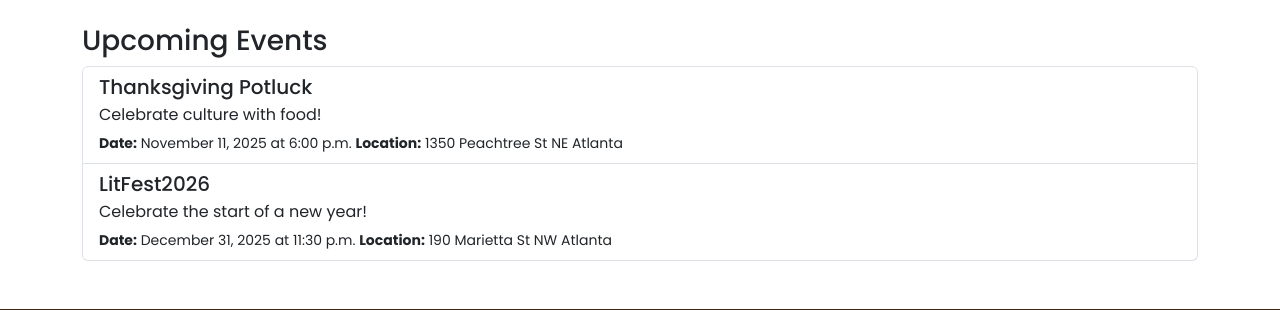
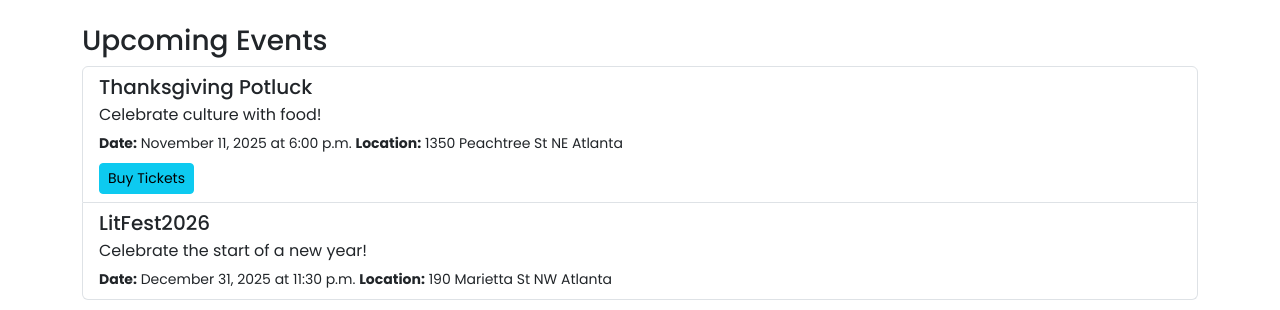
Before and after one commit to meeraranjan/EventSphere, a Django app: page /events/map/ in a window 1280 px wide. Shown: the part 802-1112 px from the top of the page. Run offline with Django 5.2, Linux system fonts and the light colour scheme; data comes from the database, SQL or seed files in the repository; some libraries are stand-ins or nearby versions.

Commit message:
changes to ticket link

```diff
--- a/eventsphere/events/templates/events/events_map.html
+++ b/eventsphere/events/templates/events/events_map.html
@@ -16,6 +16,13 @@
                     <small>
                         <strong>Date:</strong> {{ event.date|date:"F j, Y" }}{% if event.time %} at {{ event.time|time:"g:i a" }}{% endif %}
                         <strong>Location:</strong> {{ event.location }}
+                        {% if event.ticket_url %}
+                            <div class="mt-2">
+                                <a href="{{ event.ticket_url }}" target="_blank" class="btn btn-info btn-sm">
+                                Buy Tickets
+                                </a>
+                            </div>
+                        {% endif %}
                     </small>
                 </div>
                 {% empty %}
--- a/eventsphere/events/templates/events/my_events.html
+++ b/eventsphere/events/templates/events/my_events.html
@@ -16,7 +16,8 @@
               <h4 class="card-title mb-1">{{ event.title }}</h4>
               <p class="card-text mb-1"><strong>Date:</strong> {{ event.date|date:"M. d, Y" }}</p>
               <p class="card-text mb-1"><strong>Time:</strong> {{ event.time|time:"g:i a" }}</p>
-              <p class="card-text"><strong>Location:</strong> {{ event.location }}</p>
+              <p class="card-text mb-1"><strong>Location:</strong> {{ event.location }}</p>
+              <p class="card-text"><strong>Tickets:</strong> <a href="{{ event.ticket_url }}" target="_blank">{{ event.ticket_url }}</a></p>
             </div>
             <div class="text-end">
               <a href="{% url 'edit_event' event.id %}" class="btn btn-warning btn-sm mb-2 w-100">Edit</a>
```
